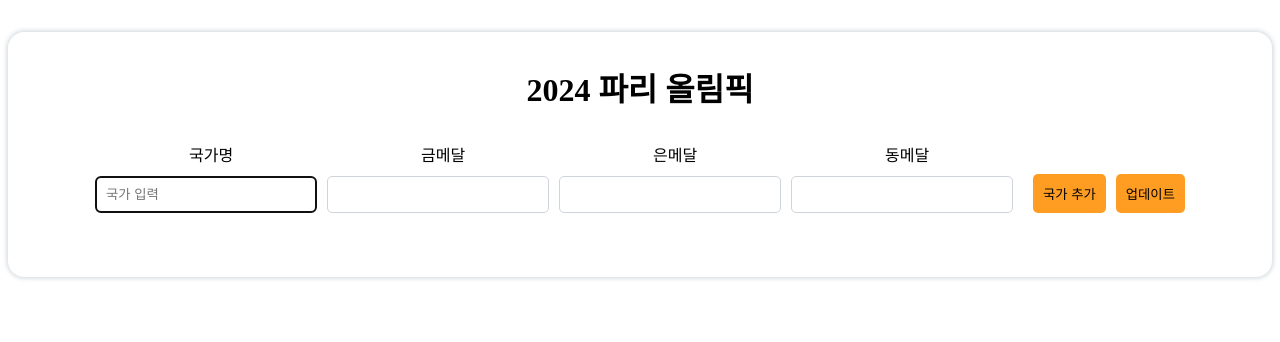
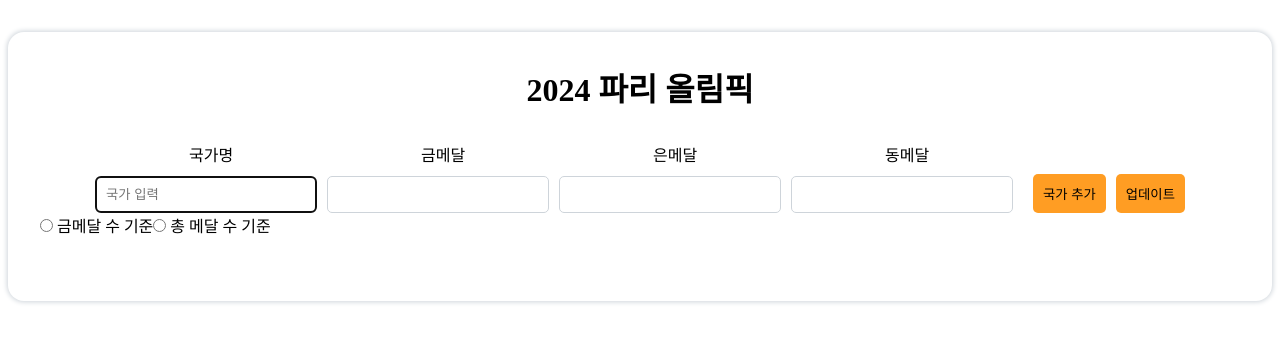
Before and after one commit to parkminjo/Olympic-Medal-Tracker, a React (Vite) app: page / in a window 1280 px wide. Shown: the top 342 px of the page. Built offline with nearby package versions, Linux system fonts and the light colour scheme.

Commit message:
총 메달 수 정렬 옵션 추가 구현

```diff
--- a/src/components/Main.jsx
+++ b/src/components/Main.jsx
@@ -1,6 +1,7 @@
 import React, { useState } from "react";
 import MedalForm from "./MedalForm";
 import MedalList from "./MedalList";
+import RadioButton from "./RadioButton";
 
 const Main = () => {
   const [medalList, setMedalList] = useState([]);
@@ -13,6 +14,11 @@ const Main = () => {
         setMedalList={setMedalList}
         setTitleList={setTitleList}
       ></MedalForm>
+
+      <RadioButton
+        medalList={medalList}
+        setMedalList={setMedalList}
+      ></RadioButton>
 
       <div className="medalList">
         <MedalList
--- /dev/null
+++ b/src/components/RadioButton.jsx
@@ -0,0 +1,47 @@
+import React, { useState } from "react";
+
+const RadioButton = ({ medalList, setMedalList }) => {
+  // 금메달 기준
+  const goldMedalLank = () => {
+    setMedalList(
+      [...medalList].sort((a, b) => {
+        return b.goldMedalCount - a.goldMedalCount;
+      })
+    );
+  };
+
+  // 총 메달 수 기준
+  const totalMedalLank = () => {
+    const totalMedalList = medalList.map((country) => {
+      const { goldMedalCount, silverMedalCount, bronzeMedalCount } = country;
+      const total =
+        Number(goldMedalCount) +
+        Number(silverMedalCount) +
+        Number(bronzeMedalCount);
+      return { ...country, totalMedal: total };
+    });
+
+    setMedalList(
+      totalMedalList.sort((a, b) => {
+        return b.totalMedal - a.totalMedal;
+      })
+    );
+  };
+
+  // Radio 버튼 UI
+  return (
+    <div>
+      <input type="radio" name="sorting" value={1} onClick={goldMedalLank} />{" "}
+      금메달 수 기준
+      <input
+        type="radio"
+        name="sorting"
+        value={2}
+        onClick={totalMedalLank}
+      />{" "}
+      총 메달 수 기준
+    </div>
+  );
+};
+
+export default RadioButton;
```
